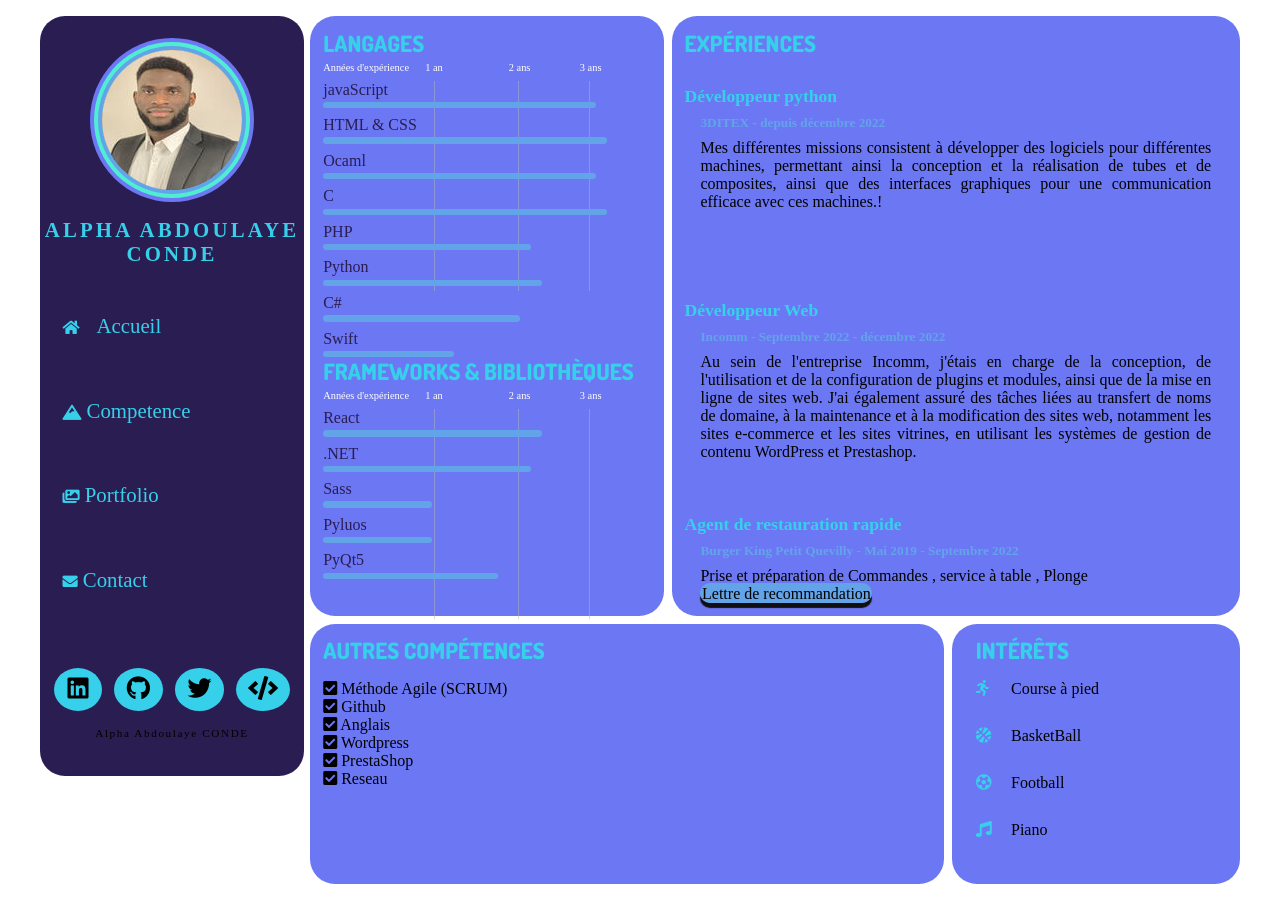
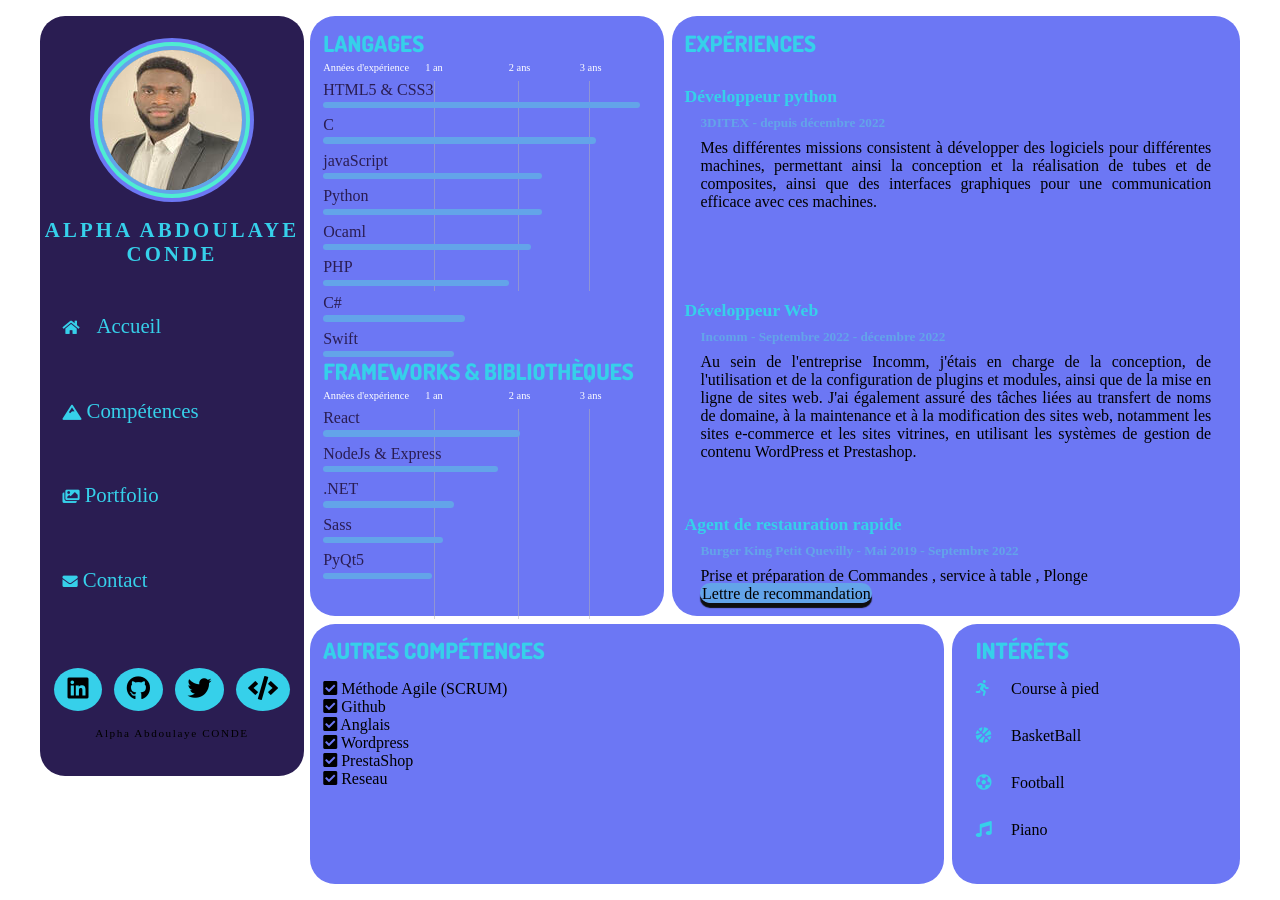
Before and after one commit to AlfaStudent/NewResume, a React (Create React App) app: page /competences in a window 1280 px wide. Built offline with nearby package versions, Linux system fonts and the light colour scheme; a web font is replaced by a local one.

Commit message:
mis à jour de la data

```diff
--- a/src/components/Navigation.jsx
+++ b/src/components/Navigation.jsx
@@ -23,7 +23,7 @@ const Navigation = () => {
                     <li>
                         <NavLink exact to ="/competences" activeClassName = "navActive">
                                 <i className="fas fa-mountain"></i>
-                                <spam> Competence</spam>
+                                <spam> Compétences </spam>
                         </NavLink>
                     </li>
                     <li>
--- a/src/data/portfolioData.js
+++ b/src/data/portfolioData.js
@@ -14,7 +14,7 @@ export const portfolioData = [
     languages: ['javascript','react'],
     languagesIcons: ['fab fa-js','fab fa-react'],
     source: 'https://github.com/AlfaStudent/NewResume',
-    info: "Après avoir acquis une expérience plus approfondie dans le développement avec React, j'ai décidé de me remettre au travail sur mon CV en ligne pour le rendre encore plus performant et attractif pour les employeurs potentiels. J'ai ajouté de nouvelles fonctionnalités telles que des animations et des transitions en douceur pour renforcer l'expérience utilisateur, ainsi que des sections supplémentaires pour présenter mes compétences et mon parcours professionnel de manière plus complète. En utilisant mes compétences acquises dans React, j'ai été en mesure de créer un CV en ligne qui non seulement présente mon profil de manière cohérente, mais qui est également attrayant pour les employeurs. Ce projet m'a permis de mettre en pratique mes connaissances et mes compétences en développement web, et j'espère pouvoir continuer à les développer dans le futur",
+    info: "Après avoir acquis une expérience plus approfondie dans le développement avec React, j'ai décidé de me remettre au travail sur mon CV en ligne pour le rendre encore plus performant et attractif pour les employeurs potentiels. J'ai ajouté de nouvelles fonctionnalités telles que des animations et des transitions en douceur pour renforcer l'expérience utilisateur, ainsi que des sections supplémentaires pour présenter mes compétences et mon parcours professionnel de manière plus complète. En utilisant mes compétences acquises dans React, j'ai été en mesure de créer un CV en ligne qui non seulement présente mon profil de manière cohérente, mais qui est également attrayant pour les employeurs. Ce projet m'a permis de mettre en pratique mes connaissances et mes compétences en développement web, et j'espère pouvoir continuer à les développer dans le futur.",
     picture: './media/project2.JPG'
   },
   {
--- a/src/pages/Home.jsx
+++ b/src/pages/Home.jsx
@@ -10,7 +10,7 @@ const Home = () => {
                     <h1> Alpha Abdoulaye Conde </h1>
                     <h2> Développeur fullStack </h2>
                     <div className="pdf">
-                        <a href = {cv} target="_blank"> Telecharger le CV </a>
+                        <a href = {cv} target="_blank"> Télécharger le CV </a>
                     </div>
                 </div>
             </div>
--- a/src/styles/components/knowledges/Experience.jsx
+++ b/src/styles/components/knowledges/Experience.jsx
@@ -11,7 +11,7 @@ const Experience = () => {
                 <p> Mes différentes missions consistent à développer des logiciels pour différentes machines,
                     permettant ainsi la conception
                     et la réalisation de tubes et de composites,
-                    ainsi que des interfaces graphiques pour une communication efficace avec ces machines.!</p>
+                    ainsi que des interfaces graphiques pour une communication efficace avec ces machines.</p>
             </div>
             <div className="exp-2">
                 <h4> Développeur Web </h4>
--- a/src/styles/components/knowledges/Languages.jsx
+++ b/src/styles/components/knowledges/Languages.jsx
@@ -4,21 +4,21 @@ import ProgressBar from './ProgressBar';
 class Languages extends Component {
     state = {
         Languages: [
-            {id : 1, value: "javaScript", xp: 2.5},
-            {id : 2, value: "HTML & CSS", xp: 2.6},
-            {id : 3, value: "Ocaml", xp: 2.5},
-            {id : 4, value: "C", xp: 2.6},
-            {id : 5, value: "PHP", xp: 1.9},
-            {id : 6, value: "Python", xp: 2.0},
-            {id : 7, value: "C#", xp: 1.8},
+            {id : 1, value: "HTML5 & CSS3", xp: 2.9},
+            {id : 2, value: "C", xp: 2.5},
+            {id : 3, value: "javaScript", xp: 2.0},
+            {id : 4, value: "Python", xp: 2.0},
+            {id : 5, value: "Ocaml", xp: 1.9},
+            {id : 6, value: "PHP", xp: 1.7},
+            {id : 7, value: "C#", xp: 1.3},
             {id : 8, value: "Swift", xp: 1.2},
         ],
         Framework: [
-            {id : 1, value: "React", xp: 2.0},
-            {id : 2, value: ".NET", xp: 1.9},
-            {id : 3, value: "Sass", xp: 1.0},
-            {id : 4, value: "Pyluos", xp: 1.0},
-            {id : 5, value: "PyQt5", xp: 1.6},
+            {id : 1, value: "React", xp: 1.8},
+            {id : 2, value: "NodeJs & Express", xp: 1.6},
+            {id : 3, value: ".NET", xp: 1.2},
+            {id : 4, value: "Sass", xp: 1.1},
+            {id : 5, value: "PyQt5", xp: 1.0},
 
 
         ]
```
